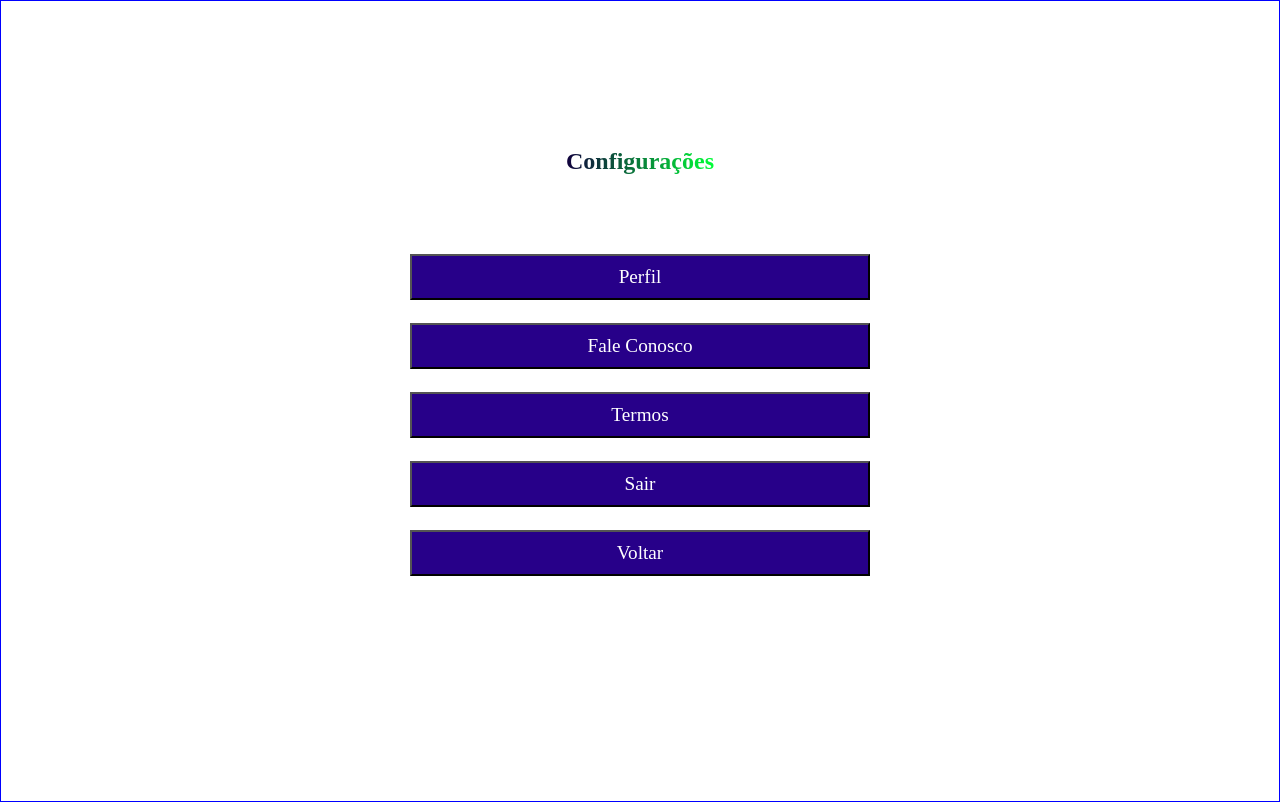
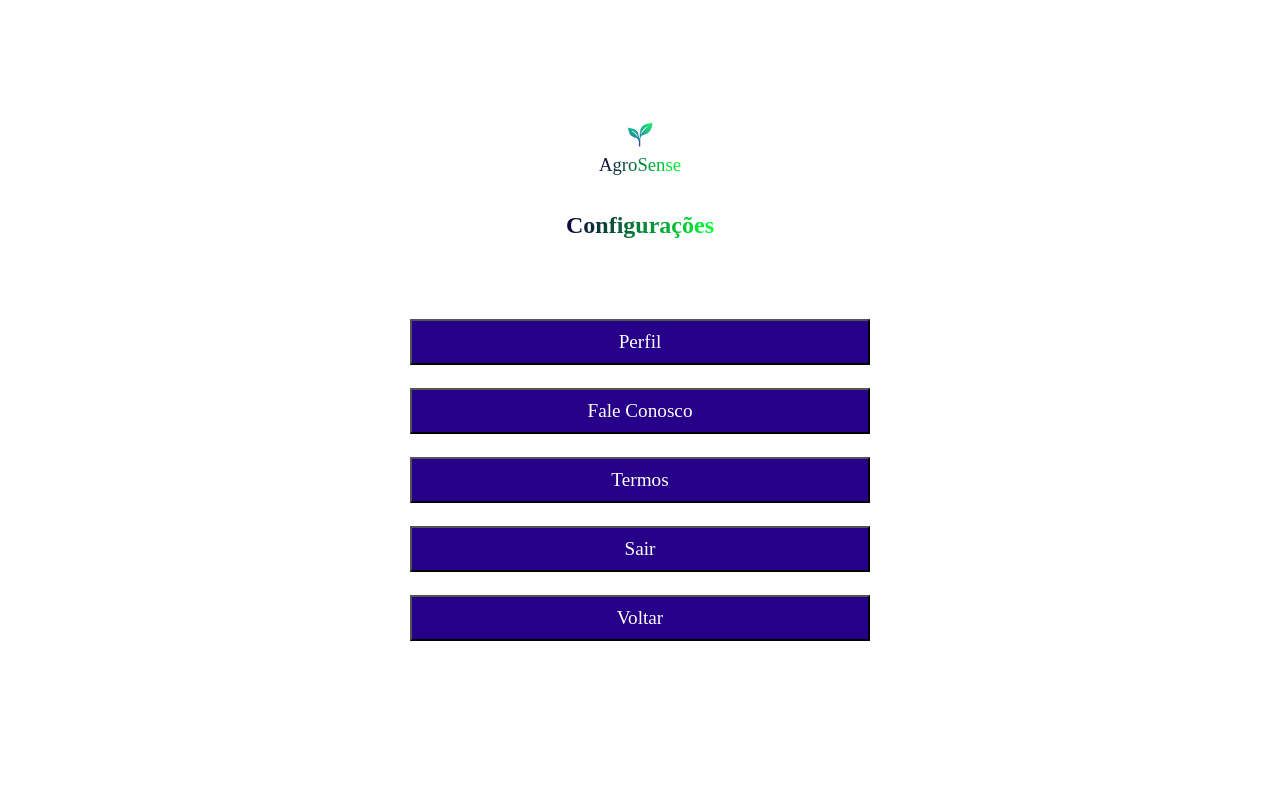
Before and after one commit to lucassantDev/agrosense-scripts, a React (Vite) app in the folder agrosense/: page /Configuracoes/Settings in a window 1280 px wide. Built offline with nearby package versions, Linux system fonts and the light colour scheme.

Commit message:
refactor

```diff
--- a/agrosense/src/Global.css
+++ b/agrosense/src/Global.css
@@ -17,6 +17,11 @@
     src: url(../public/font/poppins/Poppins-Regular.ttf) format('ttf');
 }
 
+@font-face {
+    font-family: 'Altone Trial Regular';
+    src: url(../public/font/altone/Altone\ Trial-Regular.ttf) format('ttf');
+}
+
 :root{
     --color00: #00FF37;
     --color01: #00FF8C;
@@ -27,6 +32,7 @@
 
     --MainFont: 'Altone Trial';
     --SecondFont: 'Poppins';
+    --ThirdFont: 'Altone Trial Regular'
 }
 
 .logo-title{
@@ -37,6 +43,7 @@
     justify-content: center;
     flex-direction: column;
 }
+
 
 .password-user{
     width: 500px;
@@ -70,8 +77,7 @@
     width: fit-content;
     cursor: pointer;
 
-    font-family: var(--MainFont);
-    font-weight: 200;
+    font-weight: 500;
 }
 
 .button-acess{
@@ -115,6 +121,16 @@
     -webkit-text-fill-color: transparent;
 }
 
+.secondary-font{
+    font-family: var(--SecondFont);
+    font-weight: 500;
+}
+
+.tertiary-font{
+    font-family: var(--ThirdFont);
+    font-weight: 100;
+}
+
 .header-agrosense{
     display: flex;
     align-items: center;
--- a/agrosense/src/pages/Administrativo/AdministrativoLogin.jsx
+++ b/agrosense/src/pages/Administrativo/AdministrativoLogin.jsx
@@ -17,7 +17,7 @@ function AdministrativoLogin(){
                     <div className='image-logo-small'>
                         {/* imagem aqui */}
                     </div>
-                    <h1 className='title-agrosense-small gradient-text' onClick={FirstPage}>AgroSense</h1>
+                    <h1 className='title-agrosense-small gradient-text secondary-font' onClick={FirstPage}>AgroSense</h1>
                 </div>
                 <div className="password-user">
                     <input type="text" placeholder="CPF ou CNPJ" />
--- a/agrosense/src/pages/Agricultor/AgricultorLogin.jsx
+++ b/agrosense/src/pages/Agricultor/AgricultorLogin.jsx
@@ -31,7 +31,7 @@ function AgricultorLogin(){
                     <div className='image-logo-small'>
                         {/* imagem aqui */}
                     </div>
-                    <h1 className='title-agrosense-small gradient-text' onClick={FirstPage}>AgroSense</h1>
+                    <h1 className='title-agrosense-small gradient-text secondary-font' onClick={FirstPage}>AgroSense</h1>
                 </div>
                 <div className="password-user">
                     <input type="text" placeholder="CPF" onChange={(e) => setCpf(e.target.value)} />
--- a/agrosense/src/pages/Agricultor/FirstPage/FirstPageAgricultor.css
+++ b/agrosense/src/pages/Agricultor/FirstPage/FirstPageAgricultor.css
@@ -1,12 +1,13 @@
 .user-requests{
     width: 100%;
     height: 150px;
+
+    padding-block: 10px;
 
     display: flex;
     align-items: center;
     justify-content: left;
 
-    border: 1px solid red;
 }
 
 .flex-img-user{
@@ -14,7 +15,6 @@
     align-items: center;
     justify-content: space-between;
 
-    border: 1px solid red;
     margin: 0 0 0 12%;
 
     width: 22%;
@@ -33,20 +33,24 @@
 
 .name-user p{
     font-family: var(--SecondFont);
+    color: var(--color04);
 }
 
 .request-historic{
     width: 100%;
-    height: 450px;
+    height: 430px;
 
     display: flex;
     align-items: center;
     justify-content: center;
     flex-direction: column;
+
 }
 
 .last-request{
+
     width: 80%;
+    max-width: 1200px;
     height: 270px;
     border: 3px solid var(--color02);
 
--- a/agrosense/src/pages/Agricultor/FirstPage/FirstPageAgricultor.jsx
+++ b/agrosense/src/pages/Agricultor/FirstPage/FirstPageAgricultor.jsx
@@ -37,7 +37,7 @@ function FirstPageAgricultor(){
                     <img src={Logo} alt="logo AgroSense" style={{
                         width: '30px'
                     }}/>
-                    <h3 className='gradient-text'>
+                    <h3 className='gradient-text secondary-font'>
                         AgroSense
                     </h3>
                 </div>
--- a/agrosense/src/pages/Agricultor/RequestDone/RequestDone.jsx
+++ b/agrosense/src/pages/Agricultor/RequestDone/RequestDone.jsx
@@ -17,7 +17,7 @@ function RequestDone(){
     }
 
     function InSettings(){
-        navigate()
+        navigate('/Configuracoes/Settings')
     }
 
     return(
@@ -35,7 +35,7 @@ function RequestDone(){
                     </h3>
                 </div>
 
-                <img src={Config} alt="icone de configuração" className='gradient-text' />
+                <img src={Config} alt="icone de configuração" className='gradient-text' onClick={InSettings} />
             </header>
 
             <div style={{
--- a/agrosense/src/pages/Configuracoes/Settings.css
+++ b/agrosense/src/pages/Configuracoes/Settings.css
@@ -1,6 +1,5 @@
 .settings-section{
     height: 100vh;
-    border: 1px solid blue;
 
     display: flex;
     align-items: center;
@@ -23,8 +22,21 @@
 
 }
 
+.logo-title-settings{
+    width: 50%;
+    height: 80%;
+    display: flex;
+    align-items: center;
+    justify-content: center;
+    flex-direction: column;
+
+}
+
+.logo-title-settings img{
+    width: 40px;
+}
+
 .buttons-settings{
-    /* border: 1px solid red; */
     display: flex;
     align-items: center;
     justify-content: center;
--- a/agrosense/src/pages/Configuracoes/Settings.jsx
+++ b/agrosense/src/pages/Configuracoes/Settings.jsx
@@ -1,5 +1,8 @@
 import { useNavigate } from "react-router-dom";
 import './Settings.css'
+
+import Logo from '../../../src/assets/image/agrosense-logo.png';
+
 
 function Settings(){
 
@@ -17,7 +20,17 @@ function Settings(){
         <>
 
             <section className="settings-section">
-                <div>
+                <div style={{
+                    display: 'flex',
+                    alignItems: 'center',
+                    justifyContent: 'space-around',
+                    flexDirection: 'column',
+                    height: '20%'
+                }}>
+                    <div className="logo-title-settings">
+                        <img src={Logo} alt="logo agrosense" />
+                        <h3 className="gradient-text secondary-font">AgroSense</h3>
+                    </div>
                     <h1 className="gradient-text">
                         Configurações
                     </h1>
--- a/agrosense/src/pages/Login/Login.css
+++ b/agrosense/src/pages/Login/Login.css
@@ -24,12 +24,7 @@
   width: fit-content  ;
   font-size: 4rem;
 
-  font-family: var(--MainFont);
-  font-weight: 200;
-
-  background: linear-gradient(90deg, var(--color03), var(--color00));
-  -webkit-background-clip: text;
-  -webkit-text-fill-color: transparent;
+  font-weight: 500;
 }
 
 
--- a/agrosense/src/pages/Login/Login.jsx
+++ b/agrosense/src/pages/Login/Login.jsx
@@ -21,7 +21,7 @@ function Login() {
 
         <div className='logo-title'>
           <img src={AgrosenseLogo} className='logo-agrosense'/>
-          <h1 className='title-agrosense'>AgroSense</h1>
+          <h1 className='title-agrosense gradient-text secondary-font'>AgroSense</h1>
         </div>
 
         <div className='button-choice'>
```
